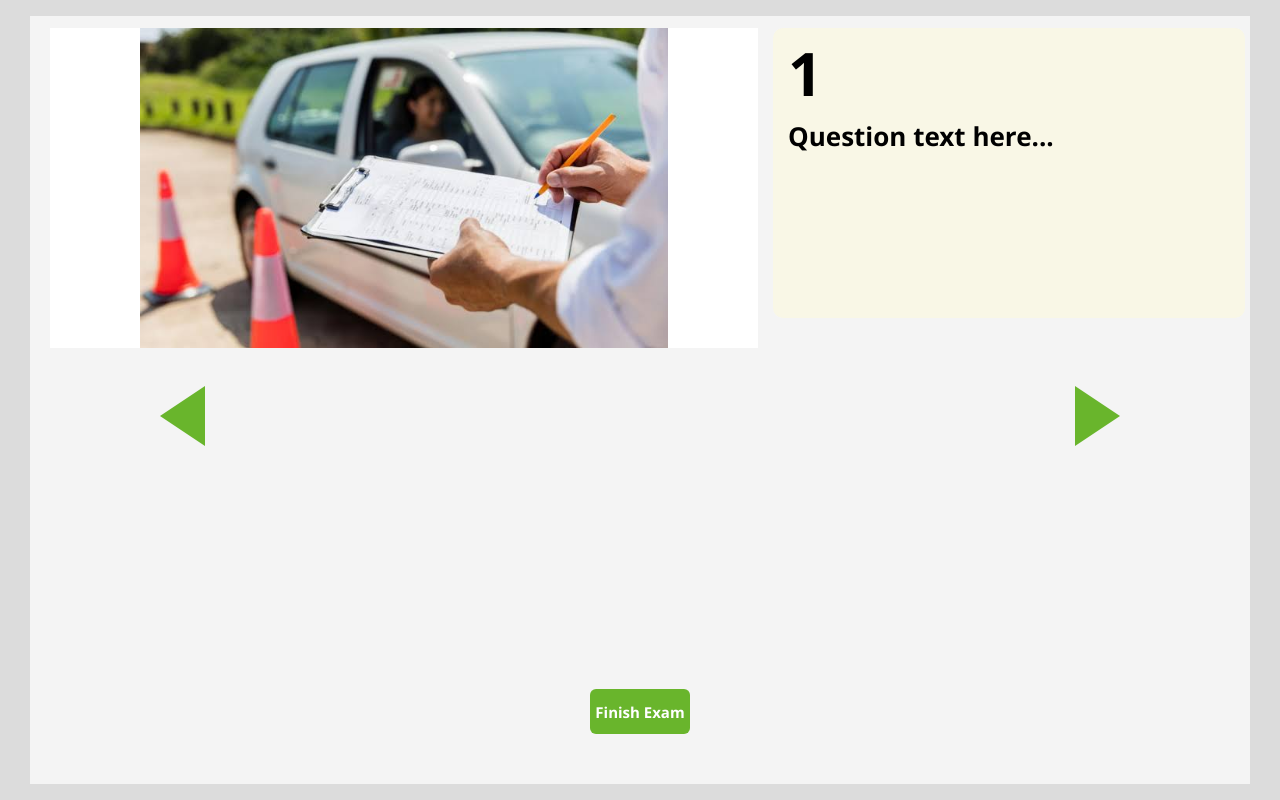
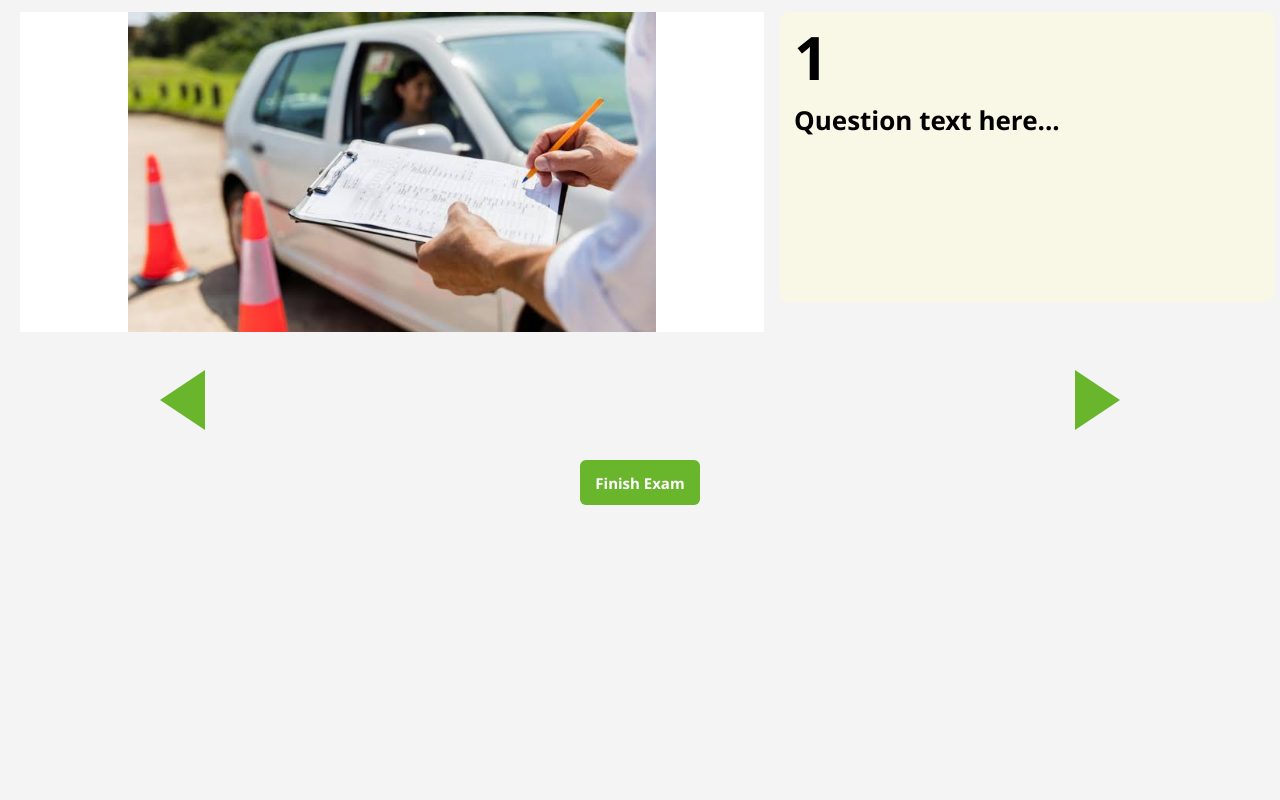
Before and after one commit to adian97/lient-exam-website, a plain HTML site: page exam.html in a window 1280 px wide. Drawn offline with Linux system fonts and the light colour scheme.

Commit message:
Update style.css

```diff
--- a/css/style.css
+++ b/css/style.css
@@ -215,25 +215,31 @@ header{
    EXAM PAGE CSS
 ========================== */
 
-.exam-body{
-    margin:0;
-    background:#dcdcdc;
-    overflow:hidden;
+.exam-body {
+    margin: 0;
+    background: #dcdcdc;
+    overflow-x: hidden;
+    overflow-y: auto;
 
-    display:flex;
-    justify-content:center;
-    align-items:center;
+    display: flex;
+    justify-content: center;
+    align-items: flex-start;
 
-    width:100vw;
-    height:100vh;
+    width: 100%;
+    min-height: 100vh;
+    height: auto;
+    padding: 0;
 }
 
-.exam-container{
-    width:1366px;
-    height:768px;
-    background:#f4f4f4;
-    overflow:hidden;
-    position:relative;
+.exam-container {
+    width: 100%;
+    max-width: 1366px;
+    min-height: 100vh;
+    height: auto;
+    background: #f4f4f4;
+    overflow: visible;
+    position: relative;
+    padding-bottom: 20px;
 }
 
 /* HEADER */
@@ -477,24 +483,23 @@ header{
     color:#69b52c;
     border-color:#69b52c;
 }
-#finishBtn{
-    position:absolute;
-    left:50%;
-    bottom:50px;
-    transform:translateX(-50%);
+#finishBtn {
+    position: static;
+    display: block;
+    margin: 20px auto;
 
-    width:100px;
-    height:45px;
+    width: 120px;
+    height: 45px;
 
-    border:none;
-    border-radius:6px;
+    border: none;
+    border-radius: 6px;
 
-    background:#69b52c;
-    color:white;
+    background: #69b52c;
+    color: white;
 
-    font-size:15px;
-    font-weight:bold;
-    cursor:pointer;
+    font-size: 15px;
+    font-weight: bold;
+    cursor: pointer;
 }
 /* RESULT PAGE */
 
```
